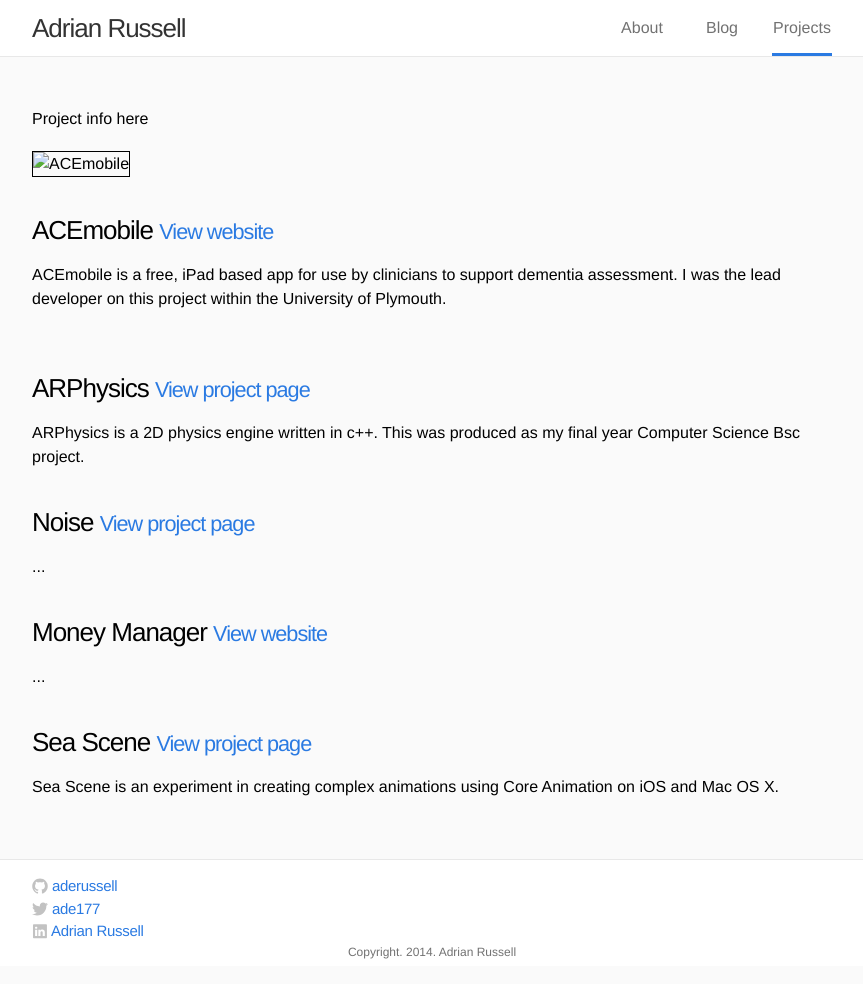
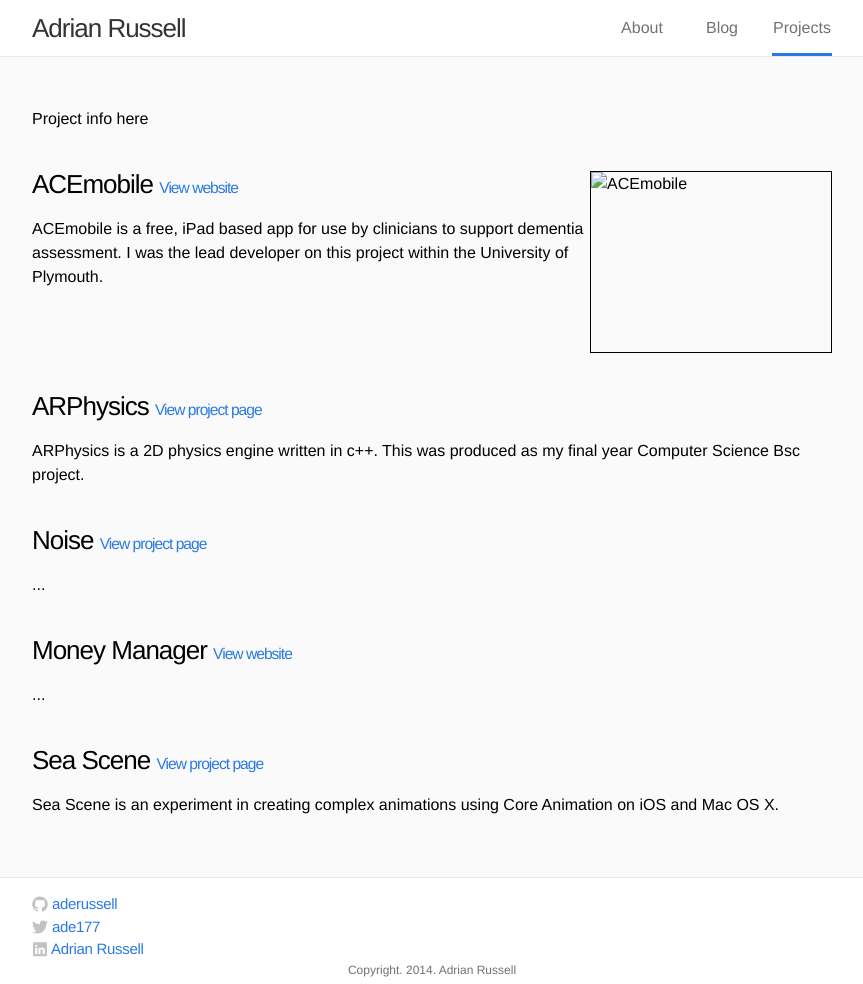
Before and after one commit to aderussell/aderussell.github.io, a Jekyll site: the page built from projects.md, in a window 1280 px wide. Shown: the whole page, without its empty margins (208-1071 px from the left). Built offline with Jekyll 4.4.1, drawn with Linux system fonts in a browser that asks for light colours; nearby versions of some CDN libraries.

Commit message:
some formatting to projects page

```diff
--- a/projects.md
+++ b/projects.md
@@ -8,7 +8,7 @@ Project info here
 
 
 <div class="projects">
-                        <img src="images/acemobile_screenshot.jpg" border="1" alt="ACEmobile" width="240" height="180">
+                        <img src="{{ "images/acemobile_screenshot.jpg" | prepend: site.baseurl }}" border="1" alt="ACEmobile" width="240" height="180">
                         <h3>ACEmobile <a href="http://acemobile.org"><small>View website</small></a></h3>
                         <p>ACEmobile is a free, iPad based app for use by clinicians to support dementia assessment. I was the lead developer on this project within the University of Plymouth.</p>
 
--- a/stylesheets/main.css
+++ b/stylesheets/main.css
@@ -313,6 +313,18 @@ nav .nav-current {
 .highlight .il { color: #009999 } /* Literal.Number.Integer.Long */
 
 
+/* stuff */
+/* ----------------------------------------------------------*/
+
+.projects img {
+    float: right;
+}
+
+.projects small {
+    font-size: 60%;
+}
+
+
 /* media queries */
 /* ----------------------------------------------------------*/
 /*
```
Also changed, not shown: images/acemobile_screenshot.jpg (added).
